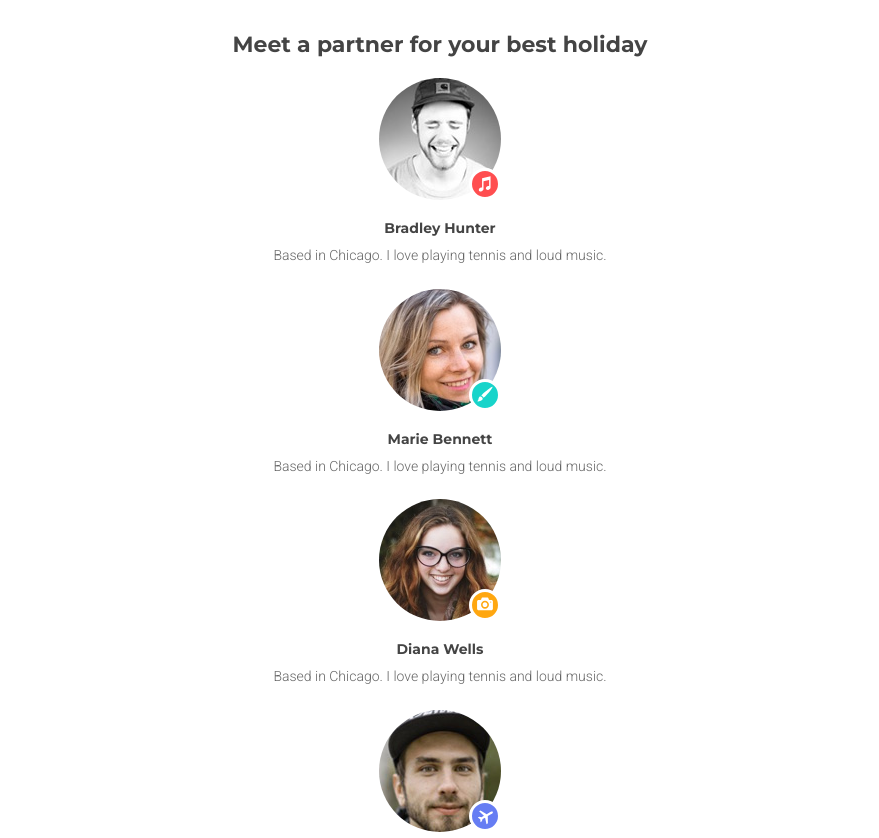
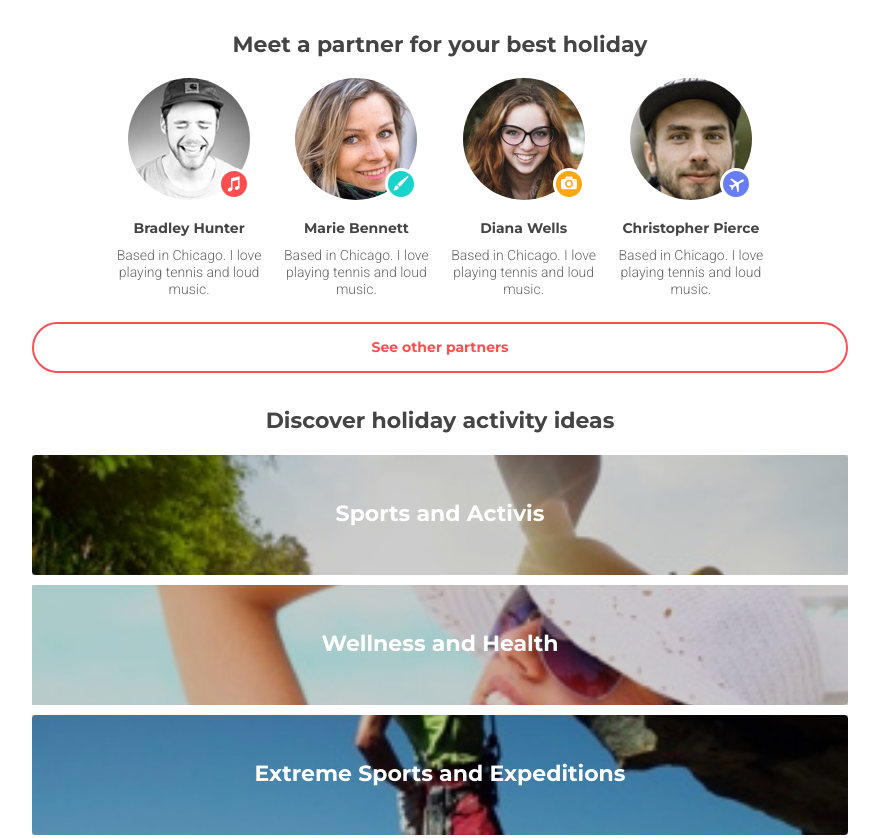
Before and after one commit to AngelaCPulido/Dreamshare-mobile, a plain HTML site: page index.html in a window 1280 px wide. Shown: the part 911-1749 px from the top of the page, without its empty margins (200-1079 px from the left). Drawn offline with Linux system fonts and the light colour scheme.

Commit message:
partner
partner desktop version

```diff
--- a/index.html
+++ b/index.html
@@ -66,29 +66,29 @@
       <section id="partners">
         <div class="wrap">
           <h3>Meet a partner for your best holiday</h3>
-          <ul>
-            <li>
+          <ul class="row between">
+            <li class="col-3">
               <div class="img-ico">
                 <img src="img/partners/bradley-hunter.jpg" alt="Bradley Hunter" class="rounded-image">
               </div>
               <h6 class="alter-font">Bradley Hunter</h6>
               <p>Based in Chicago. I love playing tennis and loud music.</p>
             </li>
-            <li>
+            <li class="col-3">
               <div class="img-ico pencil">
                 <img src="img/partners/marie-bennett.jpg" alt="Marie Bennett" class="rounded-image">
               </div>
               <h6 class="alter-font">Marie Bennett</h6>
               <p>Based in Chicago. I love playing tennis and loud music.</p>
             </li>
-            <li>
+            <li class="col-3">
               <div class="img-ico camera">
                 <img src="img/partners/diana-wells.jpg" alt="Diana Wells" class="rounded-image">
               </div>
               <h6 class="alter-font">Diana Wells</h6>
               <p>Based in Chicago. I love playing tennis and loud music.</p>
             </li>
-            <li>
+            <li class="col-3">
               <div class="img-ico airplane">
                 <img src="img/partners/christopher-pierce.jpg" alt="Christopher Pierce" class="rounded-image">
               </div>
```
